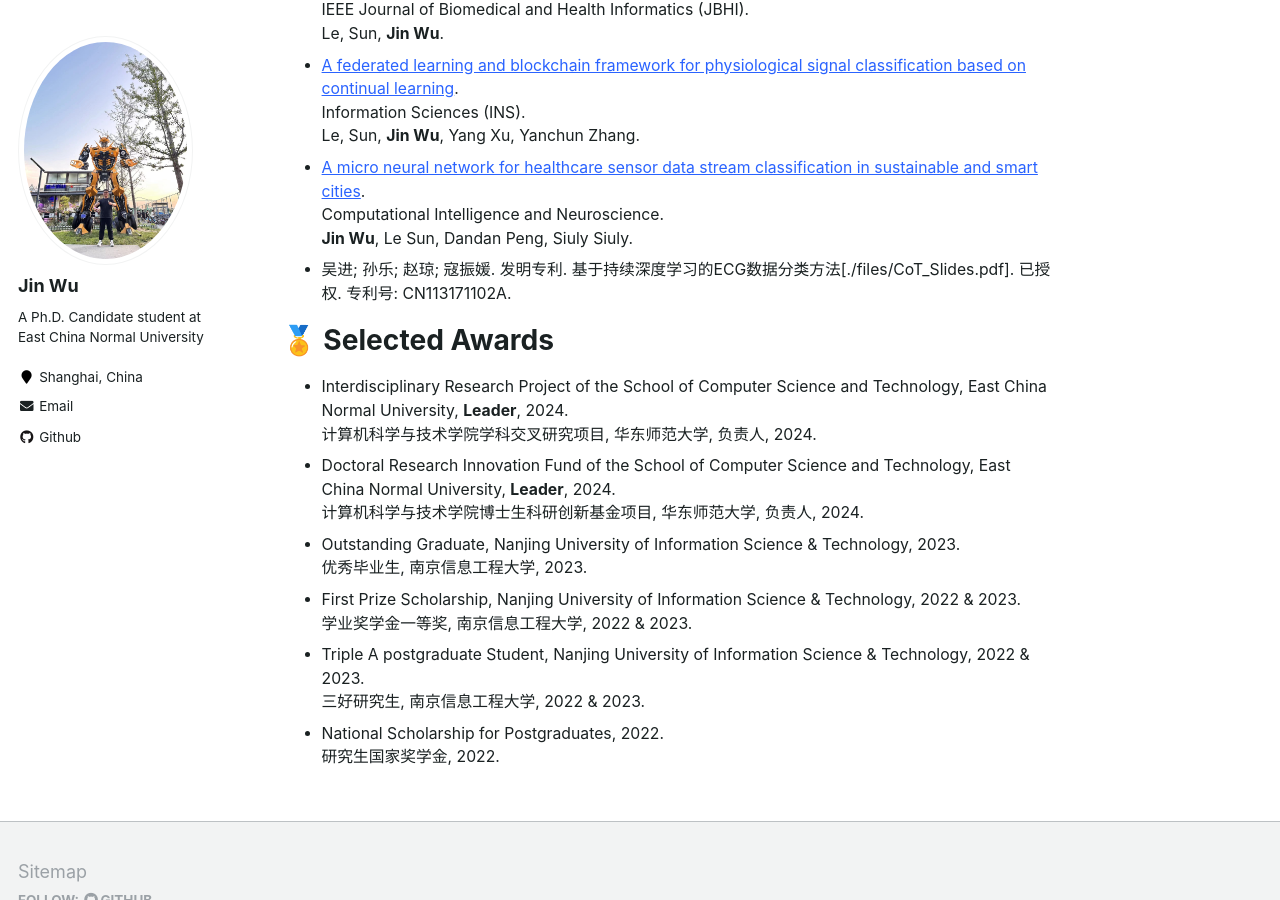
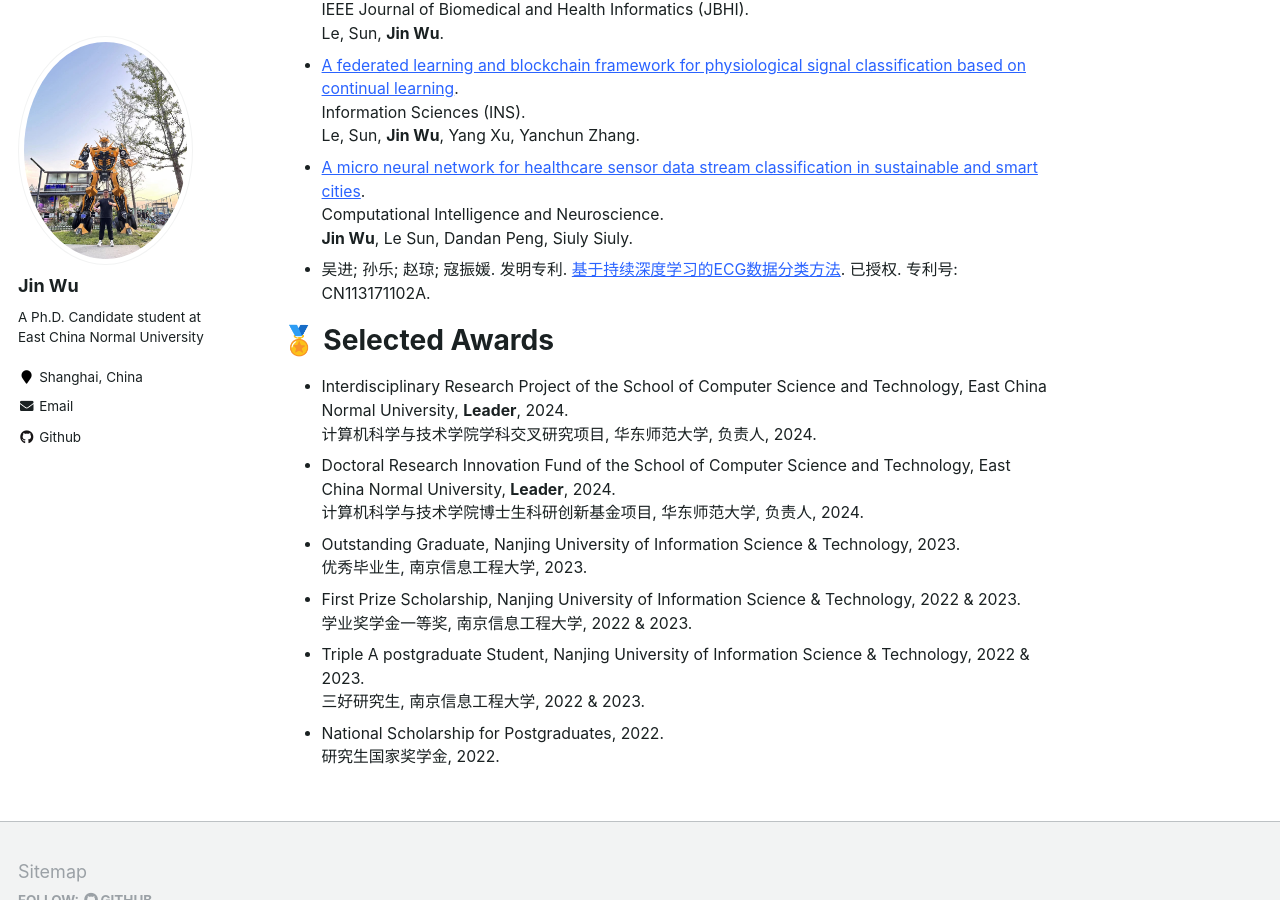
Before and after one commit to WooTzins/WooTzins.github.io, a Jekyll site: the page built from _pages/about.md, in a window 1280 px wide and 900 px high, scrolled down 460 px. Built offline with Jekyll 4.4.1, drawn with Linux system fonts in a browser that asks for light colours; comment, search, counter and statistics services are not loaded.

Commit message:
Update about.md

```diff
--- a/_pages/about.md
+++ b/_pages/about.md
@@ -26,7 +26,7 @@ Le, Sun, **Jin Wu**, Yang Xu, Yanchun Zhang.
 * [A micro neural network for healthcare sensor data stream classification in sustainable and smart cities](https://onlinelibrary.wiley.com/doi/pdf/10.1155/2022/4270295).\\
   Computational Intelligence and Neuroscience. \\
 **Jin Wu**, Le Sun, Dandan Peng, Siuly Siuly.
-* 吴进; 孙乐; 赵琼; 寇振媛. 发明专利. 基于持续深度学习的ECG数据分类方法[./files/CoT_Slides.pdf]. 已授权. 专利号: CN113171102A.
+* 吴进; 孙乐; 赵琼; 寇振媛. 发明专利. [基于持续深度学习的ECG数据分类方法](/files/CoT_Slides.pdf). 已授权. 专利号: CN113171102A.
 
 
 🏅️ Selected Awards
```
